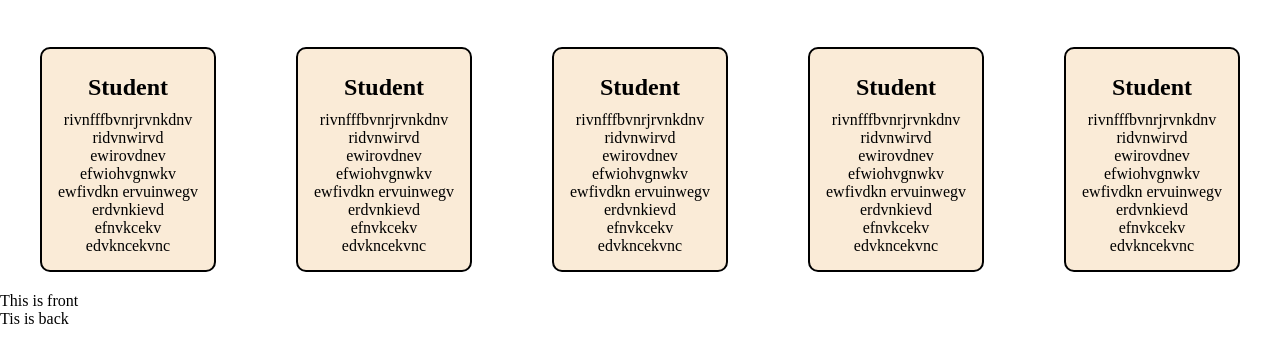
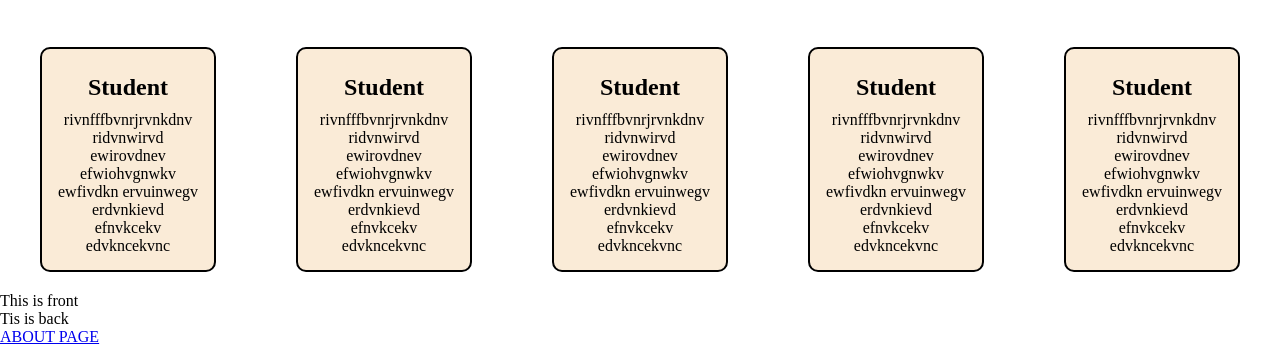
Before and after one commit to shashankbhavusar/foodWebsite, a plain HTML site: page index.html in a window 1280 px wide. Shown: the part 513-859 px from the top of the page. Drawn offline with Linux system fonts and the light colour scheme.

Commit message:
Update index.html

```diff
--- a/index.html
+++ b/index.html
@@ -119,7 +119,7 @@
         </div>
     </div>
 
-
+<a href="about.html"> ABOUT PAGE </a>
 </body>
 <script src="jsfile.js"></script>
 
```
